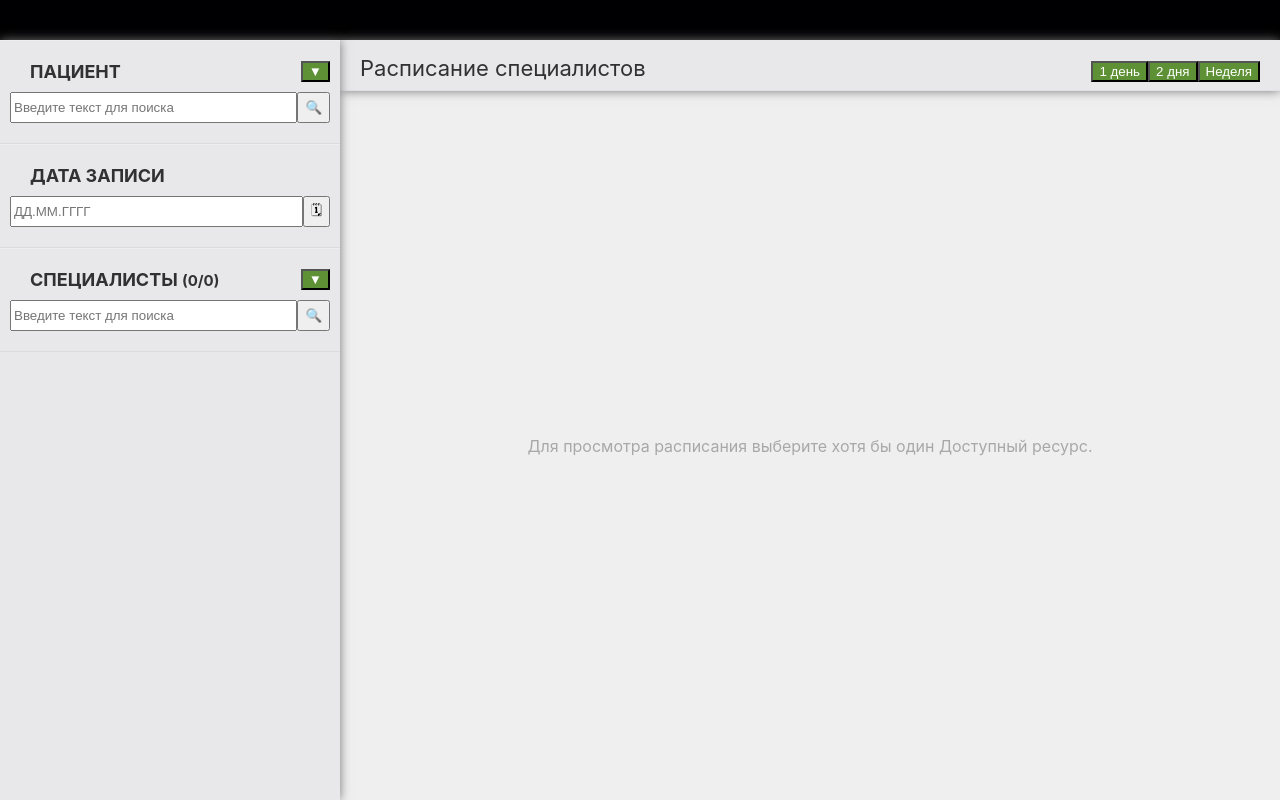
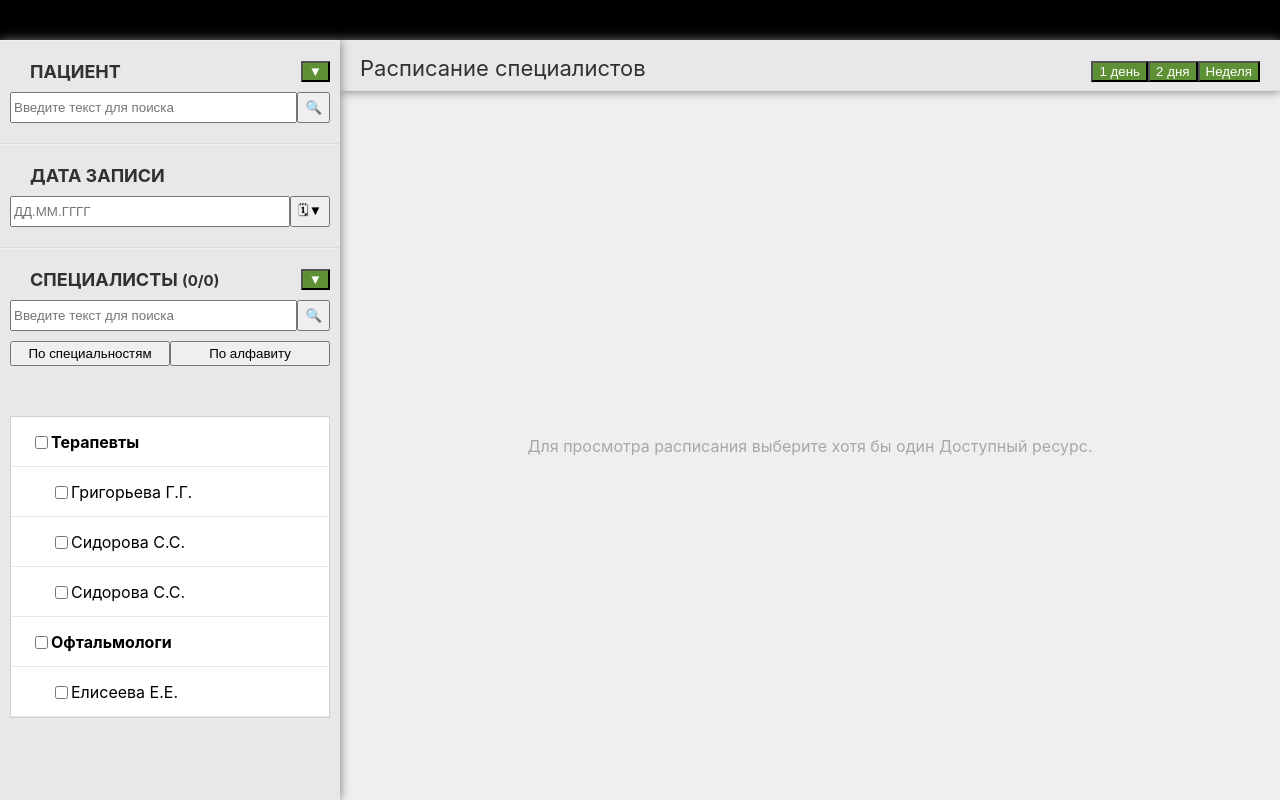
Before and after one commit to pwrmind/react-schedule, a React (Create React App) app: page / in a window 1280 px wide. Built offline with nearby package versions, Linux system fonts and the light colour scheme.

Commit message:
:wrench:

```diff
--- a/src/views/Schedule/LeftPanel/LeftPanel.scss
+++ b/src/views/Schedule/LeftPanel/LeftPanel.scss
@@ -1,7 +1,7 @@
 .left-panel {
   display: flex;
   width: 340px;
-  height: calc(100vh - 40px);
+  min-height: calc(100vh - 40px);
   background-color: #e8e8eb;
   box-shadow: 0 0 10px #777;
   z-index: 2;
@@ -44,6 +44,66 @@
         width: 100%;
         height: 25px;
       }
+
+      &-button {
+        white-space: nowrap;
+      }
+    }
+  }
+
+  &__specialists {
+    border-bottom: 0;
+
+    &--footer {
+      &__buttons-wrapper {
+        display: flex;
+        margin-top: 10px;
+      }
+
+      &-button {
+        height: 25px;
+        flex: 1
+      }
+
+      &__search-wrapper {
+        background-color: white;
+        border: 1px solid #d0d1d1;
+        overflow-x: scroll;
+        margin-top: 50px;
+        max-height: 300px;
+
+        & > ul > li > label {
+          font-weight: bold;
+        }
+
+        & ul {
+          list-style: none;
+          padding: 0;
+          margin: 0;
+        }
+
+        & li {
+          margin-left: 20px;
+        }
+
+        & label {
+          position: relative;
+          display: flex;
+          height: 50px;
+          align-items: center;
+
+          &:after {
+            content: '';
+            position: absolute;
+            right: 0;
+            bottom: 0;
+            display: block;
+            width: 318px;
+            height: 1px;
+            background-color: #e8e8eb;
+          }
+        }
+      }
     }
   }
 }
--- a/src/views/Schedule/LeftPanel/LeftPanel.tsx
+++ b/src/views/Schedule/LeftPanel/LeftPanel.tsx
@@ -21,7 +21,7 @@ export const LeftPanel: React.FC<any> = () => {
 					</div>
 					<div className="left-panel__date--body">
 						<input className="left-panel__date--body-input" placeholder="ДД.ММ.ГГГГ"/>
-						<button className="left-panel__date--body-button">🗓</button>
+						<button className="left-panel__date--body-button">🗓▼</button>
 					</div>
 				</div>
 				<div className="left-panel__specialists">
@@ -33,6 +33,31 @@ export const LeftPanel: React.FC<any> = () => {
 						<input className="left-panel__specialists--body-input" placeholder="Введите текст для поиска"/>
 						<button className="left-panel__specialists--body-button">🔍</button>
 					</div>
+					<div className="left-panel__specialists--footer">
+						<div className="left-panel__specialists--footer__buttons-wrapper">
+							<button className="left-panel__specialists--footer-button">По специальностям</button>
+							<button className="left-panel__specialists--footer-button">По алфавиту</button>
+						</div>
+						<div className="left-panel__specialists--footer__search-wrapper">
+							<ul>
+								<li>
+									<label><input type="checkbox"/>Терапевты</label>
+									<ul>
+										<li><label><input type="checkbox"/>Григорьева Г.Г.</label></li>
+										<li><label><input type="checkbox"/>Сидорова С.С.</label></li>
+										<li><label><input type="checkbox"/>Сидорова С.С.</label></li>
+									</ul>
+								</li>
+								<li>
+									<label><input type="checkbox"/>Офтальмологи</label>
+									<ul>
+										<li><label><input type="checkbox"/>Елисеева Е.Е.</label></li>
+										<li><label><input type="checkbox"/>Константинова-Щедрина А.А.</label></li>
+									</ul>
+								</li>
+							</ul>
+						</div>
+					</div>
 				</div>
 			</div>
 		</div>
```
